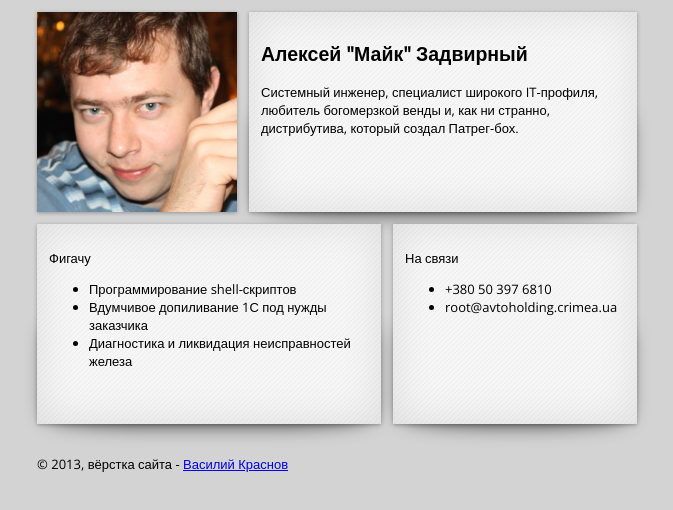
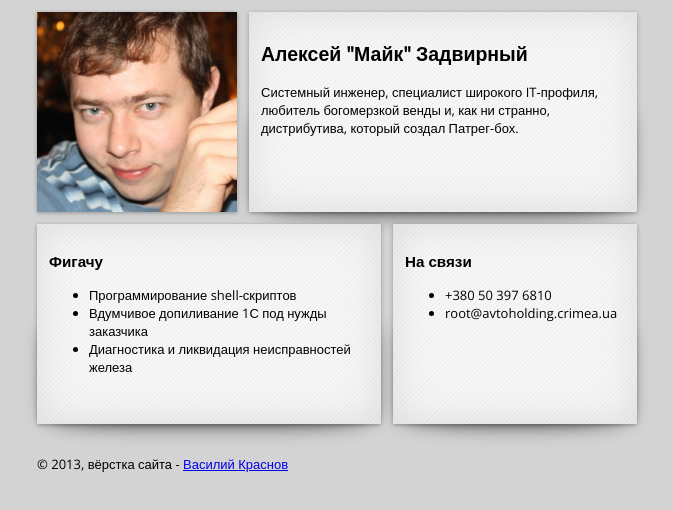
Before and after one commit to basilred/zan, a plain HTML site: page index.html in a window 1280 px wide. Shown: the whole page, without its empty margins (303-976 px from the left). Drawn offline with nearby package versions, Linux system fonts and the light colour scheme.

Commit message:
Changed <p> to <h3> in both bottom blocks

```diff
--- a/index.html
+++ b/index.html
@@ -25,7 +25,7 @@
 
 
 		<div class="working linear box">
-			<p>Фигачу</p>
+			<h3>Фигачу</h3>
 			<ul>
 				<li>Программирование shell-скриптов</li>
 				<li>Вдумчивое допиливание 1С под нужды заказчика</li>
@@ -34,7 +34,7 @@
 		</div>
 
 		<div class="connect linear box">
-			<p>На связи</p>
+			<h3>На связи</h3>
 			<ul>
 				<li>+380 50 397 6810</li>
 				<li>root@avtoholding.crimea.ua</li>
```
